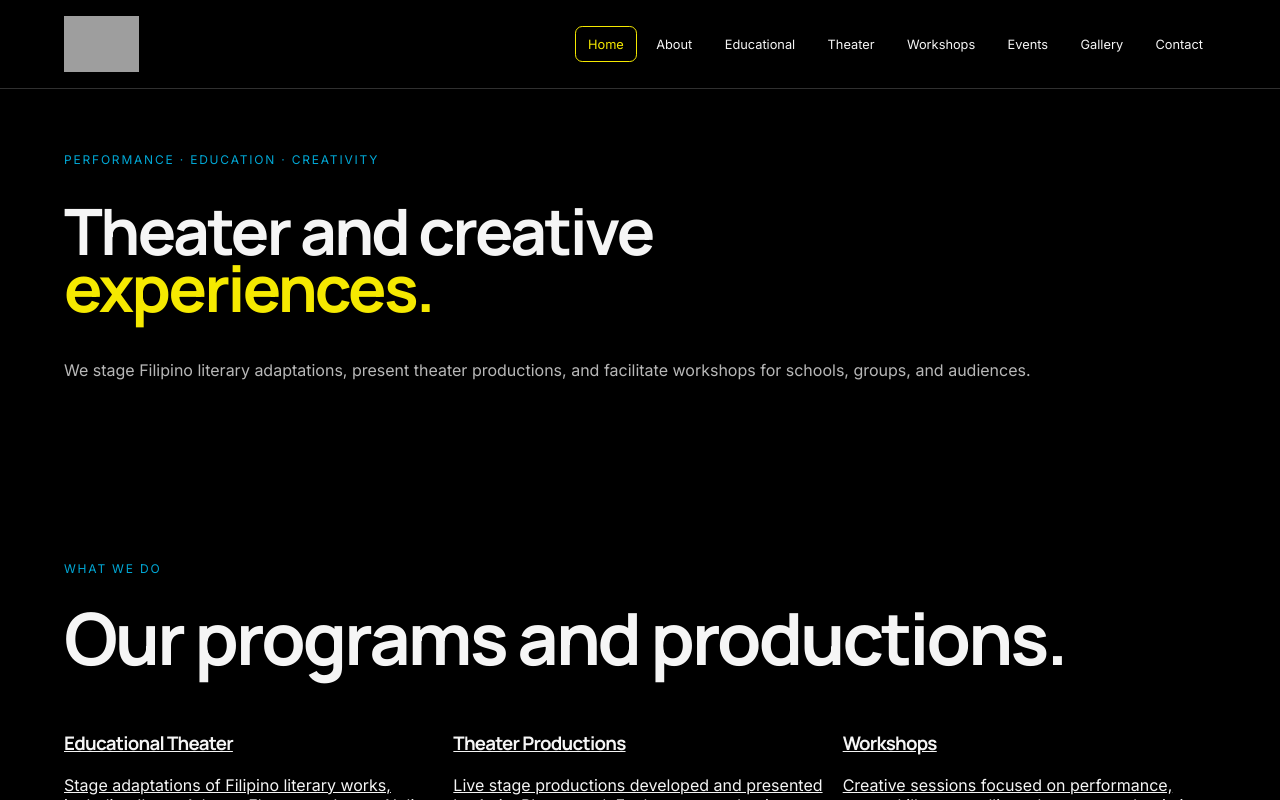
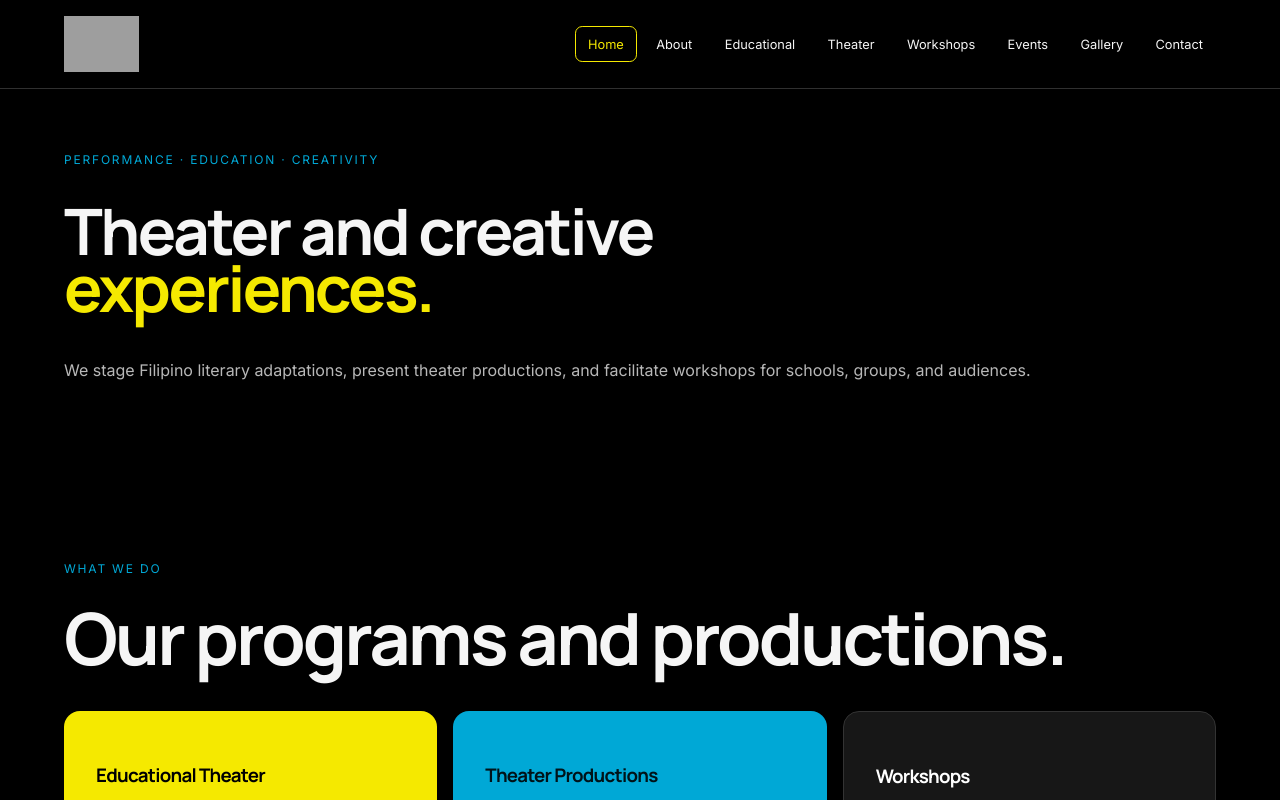
Before and after one commit to web2table/artistplayground, a Next.js app: page / in a window 1280 px wide. Shown: the top 800 px of the page. Built offline with nearby package versions, Linux system fonts and the light colour scheme; grey boxes are pictures that could not be loaded.

Commit message:
Restore visible colored offering card containers on homepage

```diff
--- a/src/app/page.tsx
+++ b/src/app/page.tsx
@@ -13,9 +13,9 @@ export default function HomePage() {
       <section className="section">
         <div className="section-heading"><p className="eyebrow">WHAT WE DO</p><h2>Our programs and productions.</h2></div>
         <div className="offerings">
-          <Link className="offering yellow" href="/educational-productions/"><h3>Educational Theater</h3><p>Stage adaptations of Filipino literary works, including Ibong Adarna, Florante at Laura, Noli Me Tangere, and El Filibusterismo.</p><span>Explore ↗</span></Link>
-          <Link className="offering blue" href="/productions/"><h3>Theater Productions</h3><p>Live stage productions developed and presented by Artist Playground. Explore our production page for details.</p><span>Explore ↗</span></Link>
-          <Link className="offering dark" href="/workshops/"><h3>Workshops</h3><p>Creative sessions focused on performance, stage skills, storytelling, character, and artistic exploration.</p><span>Explore ↗</span></Link>
+          <Link className="offering yellow" href="/educational-productions/" style={{ background: "var(--ap-yellow)", color: "#000", padding: "2rem", borderRadius: "1rem", textDecoration: "none", minHeight: "250px" }}><h3>Educational Theater</h3><p>Stage adaptations of Filipino literary works, including Ibong Adarna, Florante at Laura, Noli Me Tangere, and El Filibusterismo.</p><span>Explore ↗</span></Link>
+          <Link className="offering blue" href="/productions/" style={{ background: "var(--ap-blue)", color: "#001319", padding: "2rem", borderRadius: "1rem", textDecoration: "none", minHeight: "250px" }}><h3>Theater Productions</h3><p>Live stage productions developed and presented by Artist Playground. Explore our production page for details.</p><span>Explore ↗</span></Link>
+          <Link className="offering dark" href="/workshops/" style={{ background: "#171717", border: "1px solid #333", color: "#fff", padding: "2rem", borderRadius: "1rem", textDecoration: "none", minHeight: "250px" }}><h3>Workshops</h3><p>Creative sessions focused on performance, stage skills, storytelling, character, and artistic exploration.</p><span>Explore ↗</span></Link>
         </div>
       </section>
       <section className="section">
```
